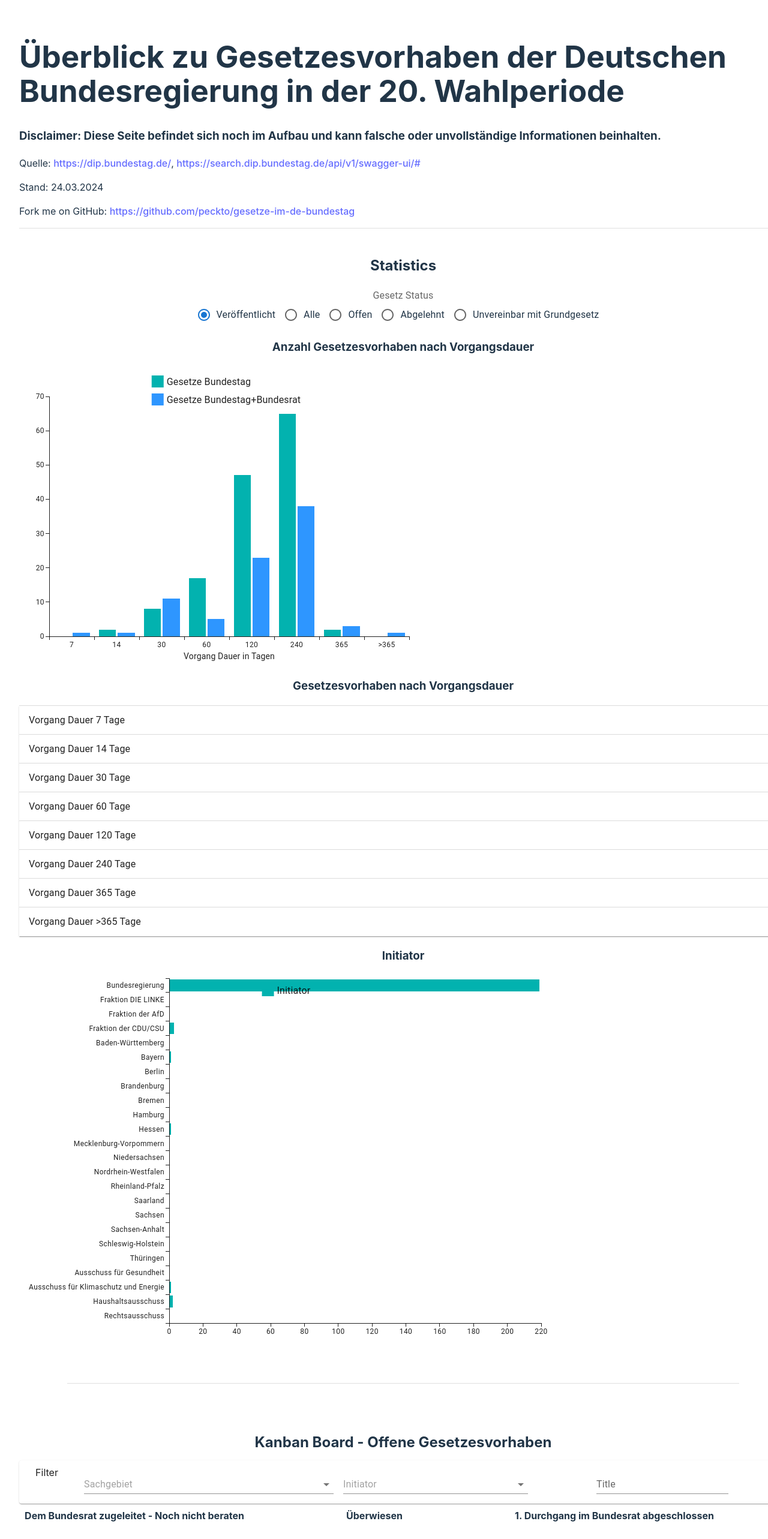
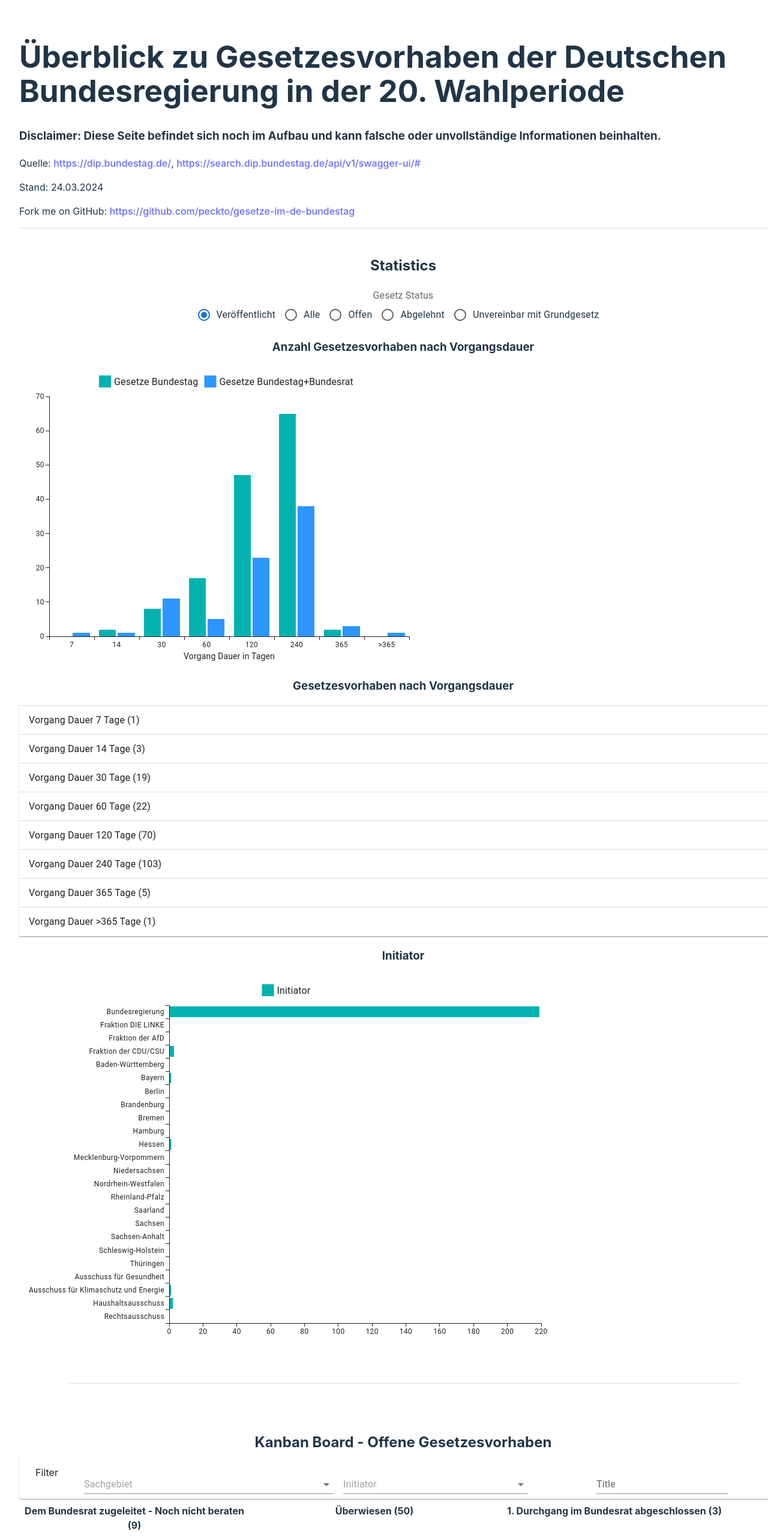
Before and after one commit to peckto/gesetze-im-de-bundestag, a React (Vite) app in the folder web/: page / in a window 1280 px wide. Shown: the top 2566 px of the page at 60% size. Built offline with nearby package versions, Linux system fonts and the light colour scheme.

Commit message:
Add Accordion icon

```diff
--- a/web/src/App.tsx
+++ b/web/src/App.tsx
@@ -1,5 +1,5 @@
 import { useEffect, useMemo, useState } from 'react'
-import Grid from '@mui/material/Unstable_Grid2';
+import Grid from '@mui/material/Grid';
 import Card from '@mui/material/Card';
 import CardActions from '@mui/material/CardActions';
 import CardContent from '@mui/material/CardContent';
@@ -17,6 +17,7 @@ import Autocomplete from '@mui/material/Autocomplete';
 import TextField from '@mui/material/TextField';
 import Paper from '@mui/material/Paper';
 import Box from '@mui/material/Box';
+import ArrowDropDownIcon from '@mui/icons-material/ArrowDropDown';
 
 import FormLabel from '@mui/material/FormLabel';
 import { BarChart } from '@mui/x-charts';
@@ -179,16 +180,16 @@ function KanbanBoard({gesetze, initiators, sachgebiete}: KanbanBoardProps) {
     <h2>Kanban Board - Offene Gesetzesvorhaben</h2>
     <Paper>
     <Grid container spacing={2}>
-      <Grid xs={1}>
+      <Grid item={true} xs={1}>
         Filter
       </Grid>
-      <Grid xs={4}>
+      <Grid item={true} xs={4}>
         <FilterWidget options={sachgebiete} callback={handleFilterSachgebiet} placeholder='Sachgebiet' />
       </Grid>
-      <Grid xs={3}>
+      <Grid item={true} xs={3}>
         <FilterWidget options={initiators} callback={handleFilterInitiative} placeholder='Initiator' />
       </Grid>
-      <Grid xs={4}>
+      <Grid item={true} xs={4}>
         <TextField id="standard-basic" label="Title" variant="standard" onChange={(e) => {handleFilterTitle(e.target.value)}} />
       </Grid>
     </Grid>
@@ -197,13 +198,13 @@ function KanbanBoard({gesetze, initiators, sachgebiete}: KanbanBoardProps) {
     <Grid container spacing={2} sx={{ width: colSize*12 }}>
     {
     beratungsstand_runnng.map(it => (
-      <Grid sx={{ width: colSize }} xs={1} key={it}><b>{it}</b></Grid>
+      <Grid sx={{ width: colSize }} item={true} xs={1} key={it}><b>{it} ({gesetzeView.filter(g => g.beratungsstand === it).length})</b></Grid>
     ))
     }
     {
     beratungsstand_runnng.map(it => {
       const data = gesetzeView.filter(g => g.beratungsstand === it)
-      return <Grid sx={{ width: colSize }} xs={1} key={it}>
+      return <Grid sx={{ width: colSize }} item={true} xs={1} key={it}>
         {data.map(g => <GesetzCard key={g.id} {...g} />)}
         </Grid>
     })
@@ -272,13 +273,7 @@ function Statistics({gesetze, initiators}: KanbanBoardProps) {
         { data: hist_br.map(b => b.length), label: 'Gesetze Bundestag+Bundesrat', id: 'br' }
       ]}
       xAxis={[{ scaleType: 'band', data: bins_label, id: 'vorgang-duration', label: 'Vorgang Dauer in Tagen' }]}
-      legend={{
-        direction: "column",
-        position: {
-          vertical: "top",
-          horizontal: "middle"
-        }
-      }}
+
     />
 
     <h3>Gesetzesvorhaben nach Vorgangsdauer</h3>
@@ -286,10 +281,11 @@ function Statistics({gesetze, initiators}: KanbanBoardProps) {
       hist.map((gesetze, idx) => (
       <Accordion key={"Accordion-"+bins[idx]}>
         <AccordionSummary
+          expandIcon={<ArrowDropDownIcon />}
           aria-controls="panel1a-content"
           id="panel1a-header"
         >
-          <Typography>Vorgang Dauer {bins_label[idx]} Tage</Typography>
+          <Typography>Vorgang Dauer {bins_label[idx]} Tage ({gesetze.length})</Typography>
         </AccordionSummary>
         <AccordionDetails>
         {gesetze.map(g => <GesetzCard key={g.id} {...g} />)}
@@ -303,18 +299,12 @@ function Statistics({gesetze, initiators}: KanbanBoardProps) {
       Object.keys(initiator_hist).length > 0 && <BarChart
       width={900}
       height={600}
-      margin={{ top: 5, right: 30, left: 250, bottom: 20 }}
+      margin={{ top: 50, right: 30, left: 250, bottom: 20 }}
       series={[
         { data: Object.values(initiator_hist), label: 'Initiator', id: 'bt' },
       ]}
       yAxis={[{ scaleType: 'band', data: Object.keys(initiator_hist), id: 'anzahl-gesetze' }]}
-      legend={{
-        direction: "column",
-        position: {
-          vertical: "top",
-          horizontal: "middle"
-        }
-      }}
+
       layout="horizontal"
     />
   }
```
